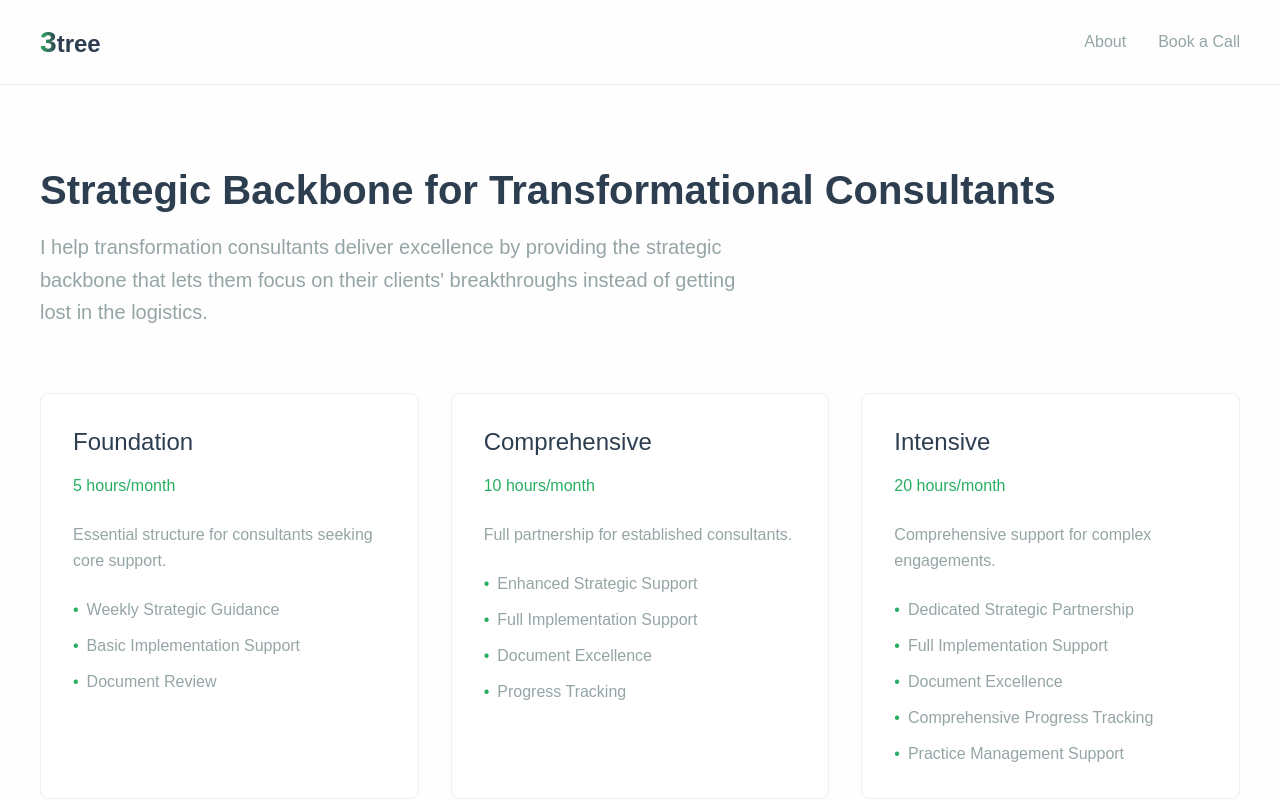
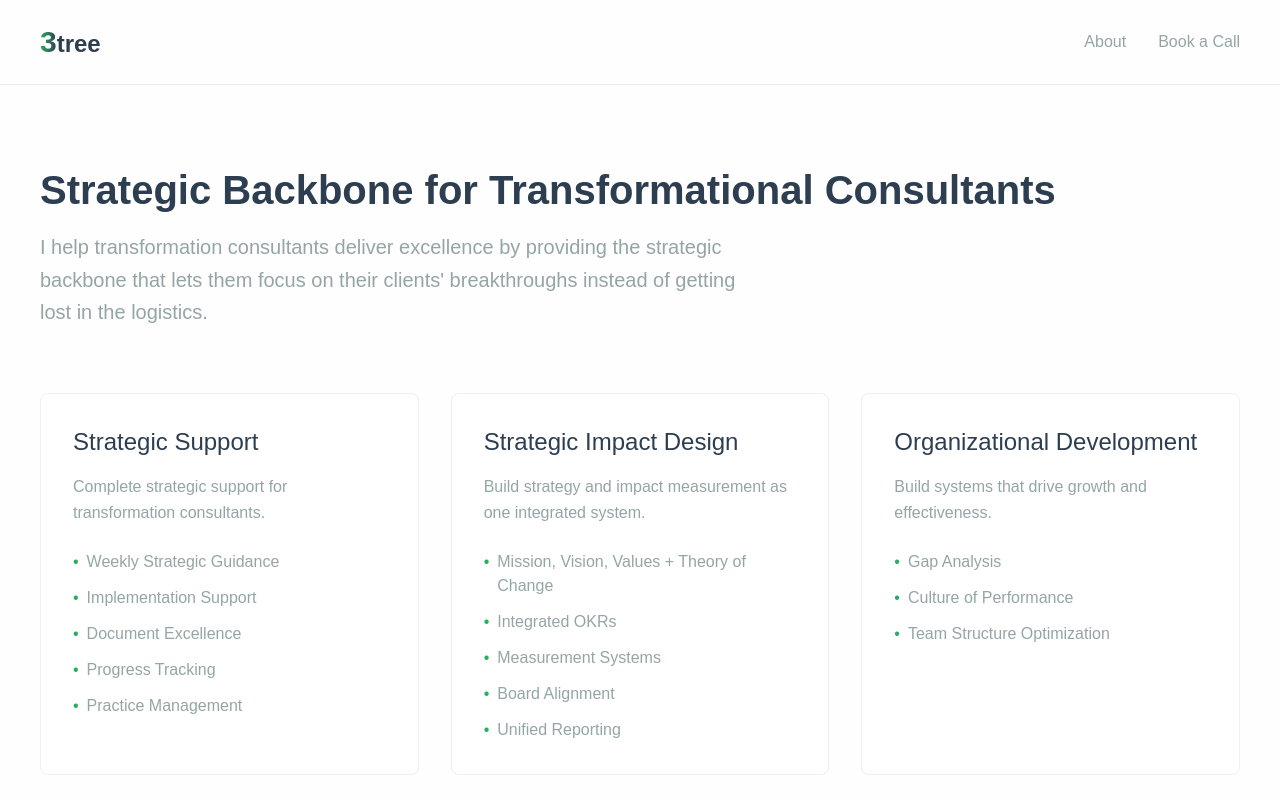
Before and after one commit to jonasdhunter/3tree-site, a Next.js app: page / in a window 1280 px wide. Shown: the top 800 px of the page. Built offline with nearby package versions, Linux system fonts and the light colour scheme.

Commit message:
added new services

```diff
--- a/src/app/book/page.js
+++ b/src/app/book/page.js
@@ -89,7 +89,6 @@ The 3Tree Team`
           </Link>
           <div className="flex gap-8 text-[#95A5A6]">
             <Link href="/about" className="hover:text-[#27AE60] transition">About</Link>
-
             <Link href="/gallery" className="hover:text-[#27AE60] transition">Gallery</Link>
             <Link href="/book" className="text-[#27AE60]">Book a Call</Link>
           </div>
@@ -100,11 +99,9 @@ The 3Tree Team`
         <div className="max-w-[600px] mx-auto">
           {!submitted ? (
             <>
-
-              <h1 className="text-[2.5rem] leading-tight font-semibold mb-4 text-center">Let&apos;s Discuss Your Practice</h1>
+              <h1 className="text-[2.5rem] leading-tight font-semibold mb-4 text-center">Let&apos;s Connect</h1>
               <p className="text-xl text-[#95A5A6] mb-12 text-center">
-
-                Share your consulting focus and challenges, and let&apos;s explore how we can provide the strategic backbone that enables your best work.
+                Share your needs and let&apos;s explore how we can support your organization&apos;s transformation journey.
               </p>
 
               <form onSubmit={handleSubmit} className="space-y-6">
@@ -140,8 +137,7 @@ The 3Tree Team`
 
                 <div>
                   <label className="block text-sm font-medium mb-2" htmlFor="message">
-
-                    Tell us about your practice *
+                    Tell us about your needs *
                   </label>
                   <textarea
                     id="message"
@@ -150,8 +146,7 @@ The 3Tree Team`
                     rows={6}
                     value={formData.message}
                     onChange={handleChange}
-
-                    placeholder="What type of transformation work do you do? What support would be most valuable for your practice?"
+                    placeholder="What challenges are you facing? Are you interested in Strategic Support, Strategic Impact Design, or Organizational Development services?"
                     className="w-full px-4 py-3 border border-[#ECF0F1] rounded-lg focus:outline-none focus:border-[#27AE60] transition resize-none"
                   />
                 </div>
@@ -171,8 +166,7 @@ The 3Tree Team`
             <>
               <h1 className="text-[2.5rem] leading-tight font-semibold mb-4 text-center">Thank You</h1>
               <p className="text-xl text-[#95A5A6] mb-6 text-center">
-
-                We&apos;ve received your message and look forward to discussing how we can support your transformation practice.
+                We&apos;ve received your message and look forward to discussing how we can support your transformation goals.
               </p>
               <p className="text-xl text-[#95A5A6] mb-12 text-center">
                 Ready to schedule? Click the button below to find a time that works for you.
--- a/src/app/page.js
+++ b/src/app/page.js
@@ -26,12 +26,11 @@ export default function Home() {
           </p>
 
           <div className="grid grid-cols-1 md:grid-cols-3 gap-8 mt-16">
-            {/* Foundation Tier */}
+            {/* Strategic Support */}
             <div className="border border-[#ECF0F1] p-8 rounded-lg hover:border-[#27AE60] transition bg-white">
-              <h3 className="text-2xl font-medium mb-4">Foundation</h3>
-              <p className="text-[#27AE60] font-medium mb-6">5 hours/month</p>
+              <h3 className="text-2xl font-medium mb-4">Strategic Support</h3>
               <p className="text-[#95A5A6] leading-relaxed mb-6">
-                Essential structure for consultants seeking core support.
+                Complete strategic support for transformation consultants.
               </p>
               <ul className="space-y-3 text-[#95A5A6]">
                 <li className="flex items-start">
@@ -40,30 +39,7 @@ export default function Home() {
                 </li>
                 <li className="flex items-start">
                   <span className="text-[#27AE60] mr-2">•</span>
-                  <span>Basic Implementation Support</span>
-                </li>
-                <li className="flex items-start">
-                  <span className="text-[#27AE60] mr-2">•</span>
-                  <span>Document Review</span>
-                </li>
-              </ul>
-            </div>
-
-            {/* Comprehensive Tier */}
-            <div className="border border-[#ECF0F1] p-8 rounded-lg hover:border-[#27AE60] transition bg-white">
-              <h3 className="text-2xl font-medium mb-4">Comprehensive</h3>
-              <p className="text-[#27AE60] font-medium mb-6">10 hours/month</p>
-              <p className="text-[#95A5A6] leading-relaxed mb-6">
-                Full partnership for established consultants.
-              </p>
-              <ul className="space-y-3 text-[#95A5A6]">
-                <li className="flex items-start">
-                  <span className="text-[#27AE60] mr-2">•</span>
-                  <span>Enhanced Strategic Support</span>
-                </li>
-                <li className="flex items-start">
-                  <span className="text-[#27AE60] mr-2">•</span>
-                  <span>Full Implementation Support</span>
+                  <span>Implementation Support</span>
                 </li>
                 <li className="flex items-start">
                   <span className="text-[#27AE60] mr-2">•</span>
@@ -73,36 +49,61 @@ export default function Home() {
                   <span className="text-[#27AE60] mr-2">•</span>
                   <span>Progress Tracking</span>
                 </li>
+                <li className="flex items-start">
+                  <span className="text-[#27AE60] mr-2">•</span>
+                  <span>Practice Management</span>
+                </li>
               </ul>
             </div>
 
-            {/* Intensive Tier */}
+            {/* Strategic Impact Design */}
             <div className="border border-[#ECF0F1] p-8 rounded-lg hover:border-[#27AE60] transition bg-white">
-              <h3 className="text-2xl font-medium mb-4">Intensive</h3>
-              <p className="text-[#27AE60] font-medium mb-6">20 hours/month</p>
+              <h3 className="text-2xl font-medium mb-4">Strategic Impact Design</h3>
               <p className="text-[#95A5A6] leading-relaxed mb-6">
-                Comprehensive support for complex engagements.
+                Build strategy and impact measurement as one integrated system.
               </p>
               <ul className="space-y-3 text-[#95A5A6]">
                 <li className="flex items-start">
                   <span className="text-[#27AE60] mr-2">•</span>
-                  <span>Dedicated Strategic Partnership</span>
+                  <span>Mission, Vision, Values + Theory of Change</span>
                 </li>
                 <li className="flex items-start">
                   <span className="text-[#27AE60] mr-2">•</span>
-                  <span>Full Implementation Support</span>
+                  <span>Integrated OKRs</span>
                 </li>
                 <li className="flex items-start">
                   <span className="text-[#27AE60] mr-2">•</span>
-                  <span>Document Excellence</span>
+                  <span>Measurement Systems</span>
                 </li>
                 <li className="flex items-start">
                   <span className="text-[#27AE60] mr-2">•</span>
-                  <span>Comprehensive Progress Tracking</span>
+                  <span>Board Alignment</span>
                 </li>
                 <li className="flex items-start">
                   <span className="text-[#27AE60] mr-2">•</span>
-                  <span>Practice Management Support</span>
+                  <span>Unified Reporting</span>
+                </li>
+              </ul>
+            </div>
+
+            {/* Organizational Development */}
+            <div className="border border-[#ECF0F1] p-8 rounded-lg hover:border-[#27AE60] transition bg-white">
+              <h3 className="text-2xl font-medium mb-4">Organizational Development</h3>
+              <p className="text-[#95A5A6] leading-relaxed mb-6">
+                Build systems that drive growth and effectiveness.
+              </p>
+              <ul className="space-y-3 text-[#95A5A6]">
+                <li className="flex items-start">
+                  <span className="text-[#27AE60] mr-2">•</span>
+                  <span>Gap Analysis</span>
+                </li>
+                <li className="flex items-start">
+                  <span className="text-[#27AE60] mr-2">•</span>
+                  <span>Culture of Performance</span>
+                </li>
+                <li className="flex items-start">
+                  <span className="text-[#27AE60] mr-2">•</span>
+                  <span>Team Structure Optimization</span>
                 </li>
               </ul>
             </div>
```
